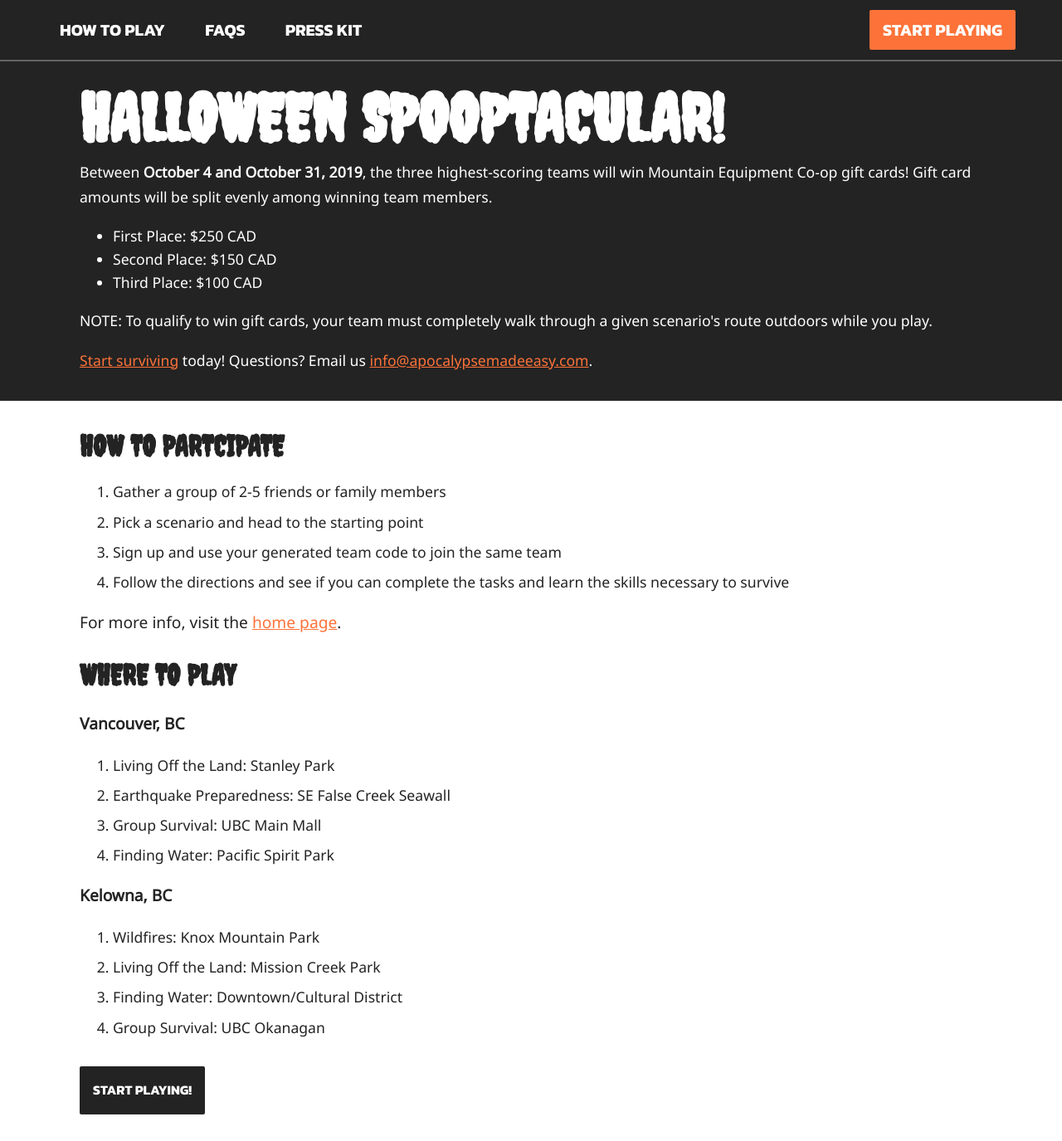
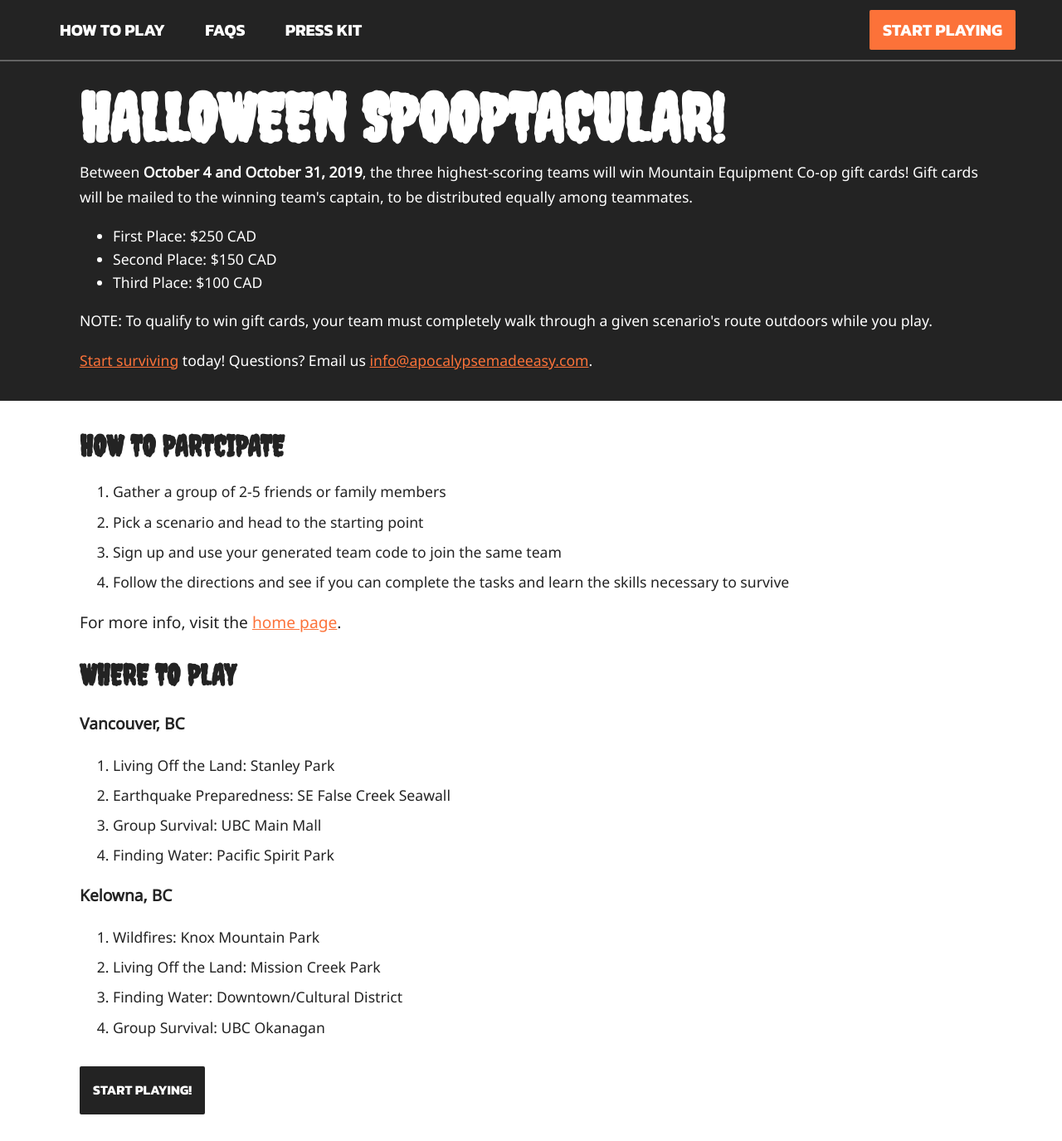
Before and after one commit to from-the-storm/ApocalypseMadeEasyWebsite, a Jekyll site: the page built from halloween.html, in a window 1280 px wide and 1375 px high. Shown: the whole window at 83% size. Built offline with Jekyll 4.4.1, drawn with Linux system fonts in a browser that asks for light colours.

Commit message:
Update contest

```diff
--- a/docs/halloween.html
+++ b/docs/halloween.html
@@ -72,7 +72,7 @@ height="0" width="0" style="display:none;visibility:hidden"></iframe></noscript>
           <div class="section-body">
               <div>
                 <h1><span class="spoop">Halloween Spooptacular!</span></h1>
-                <p>Between <strong>October 4 and October 31, 2019</strong>, the three highest-scoring teams will win Mountain Equipment Co-op gift cards! Gift card amounts will be split evenly among winning team members.</p>
+                <p>Between <strong>October 4 and October 31, 2019</strong>, the three highest-scoring teams will win Mountain Equipment Co-op gift cards! Gift cards will be mailed to the winning team's captain, to be distributed equally among teammates.</p>
                 <ul style="font-size: 1.1em;">
                     <li>First Place: $250 CAD</li>
                     <li>Second Place: $150 CAD</li>
--- a/halloween.html
+++ b/halloween.html
@@ -8,7 +8,7 @@ title: Halloween | Apocalypse Made Easy!
           <div class="section-body">
               <div>
                 <h1><span class="spoop">Halloween Spooptacular!</span></h1>
-                <p>Between <strong>October 4 and October 31, 2019</strong>, the three highest-scoring teams will win Mountain Equipment Co-op gift cards! Gift card amounts will be split evenly among winning team members.</p>
+                <p>Between <strong>October 4 and October 31, 2019</strong>, the three highest-scoring teams will win Mountain Equipment Co-op gift cards! Gift cards will be mailed to the winning team's captain, to be distributed equally among teammates.</p>
                 <ul style="font-size: 1.1em;">
                     <li>First Place: $250 CAD</li>
                     <li>Second Place: $150 CAD</li>
```
